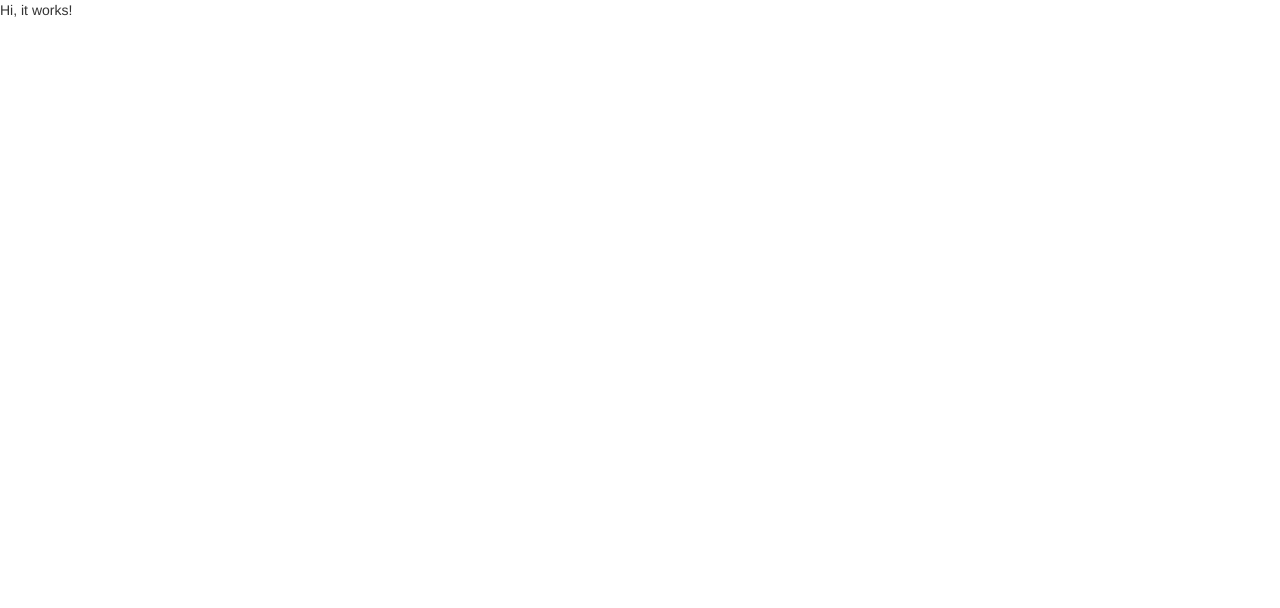
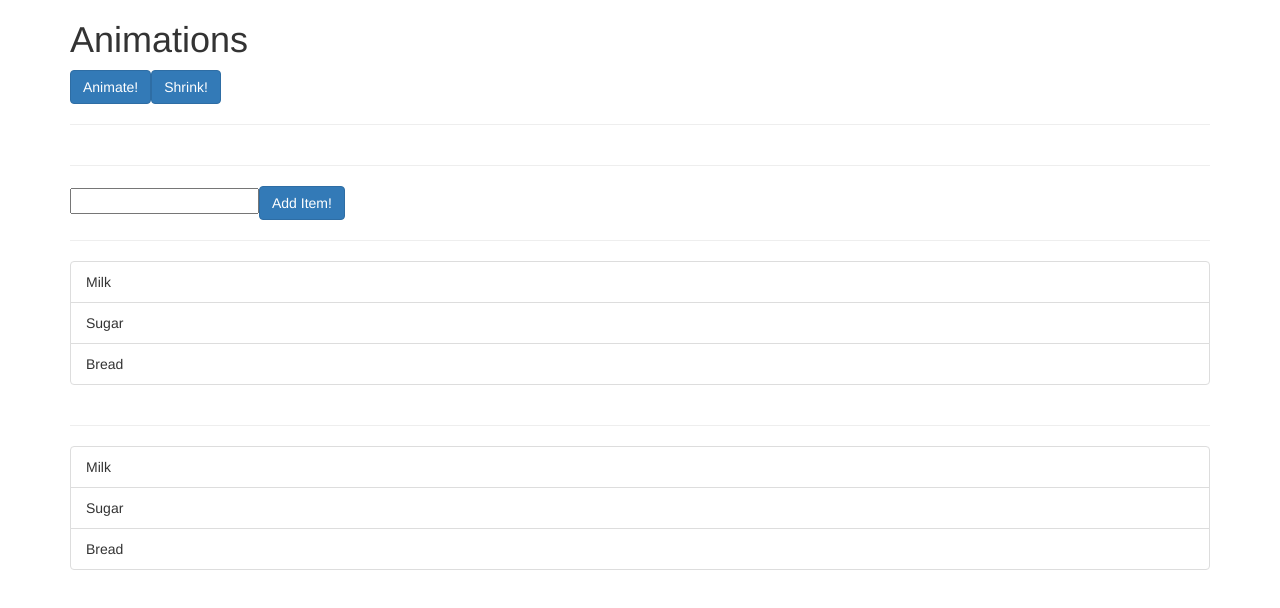
Before and after one commit to adetiamarhadi/angular-animations, an Angular app: page / in a window 1280 px wide. Shown: the top 608 px of the page. Built offline with nearby package versions, Linux system fonts and the light colour scheme.

Commit message:
setting up the starting project

```diff
--- a/src/app/app.component.html
+++ b/src/app/app.component.html
@@ -1 +1,39 @@
-<p>Hi, it works!</p>
+<div class="container">
+  <div class="row">
+    <div class="col-xs-12">
+      <h1>Animations</h1>
+      <button class="btn btn-primary">Animate!</button>
+      <button class="btn btn-primary">Shrink!</button>
+      <hr>
+      <div></div>
+    </div>
+  </div>
+  <hr>
+  <div class="row">
+    <div class="col-xs-12">
+      <input type="text" #input>
+      <button class="btn btn-primary" (click)="onAdd(input.value)">Add Item!</button>
+      <hr>
+      <ul class="list-group">
+        <li
+          class="list-group-item"
+          (click)="onDelete(item)"
+          *ngFor="let item of list">
+          {{ item }}
+        </li>
+      </ul>
+    </div>
+  </div>
+  <hr>
+  <div class="row">
+    <div class="col-xs-12">
+      <ul class="list-group">
+        <li
+          class="list-group-item"
+          (click)="onDelete(item)"
+          *ngFor="let item of list">
+          {{ item }}
+        </li>
+      </ul>
+    </div>
+</div>
--- a/src/app/app.component.ts
+++ b/src/app/app.component.ts
@@ -6,5 +6,11 @@
   styleUrls: ['./app.component.css']
 })
 export class AppComponent {
-  title = 'angular-animations';
+  list = ['Milk', 'Sugar', 'Bread'];
+
+    onAdd(item) {
+      this.list.push(item);
+    }
+
+    onDelete(item) {}
 }
--- a/src/app/app.module.ts
+++ b/src/app/app.module.ts
@@ -2,13 +2,17 @@
 import { NgModule } from '@angular/core';
 
 import { AppComponent } from './app.component';
+import { FormsModule } from '@angular/forms';
+import { BrowserAnimationsModule } from '@angular/platform-browser/animations';
 
 @NgModule({
   declarations: [
     AppComponent
   ],
   imports: [
-    BrowserModule
+    BrowserModule,
+    FormsModule,
+    BrowserAnimationsModule
   ],
   providers: [],
   bootstrap: [AppComponent]
```
